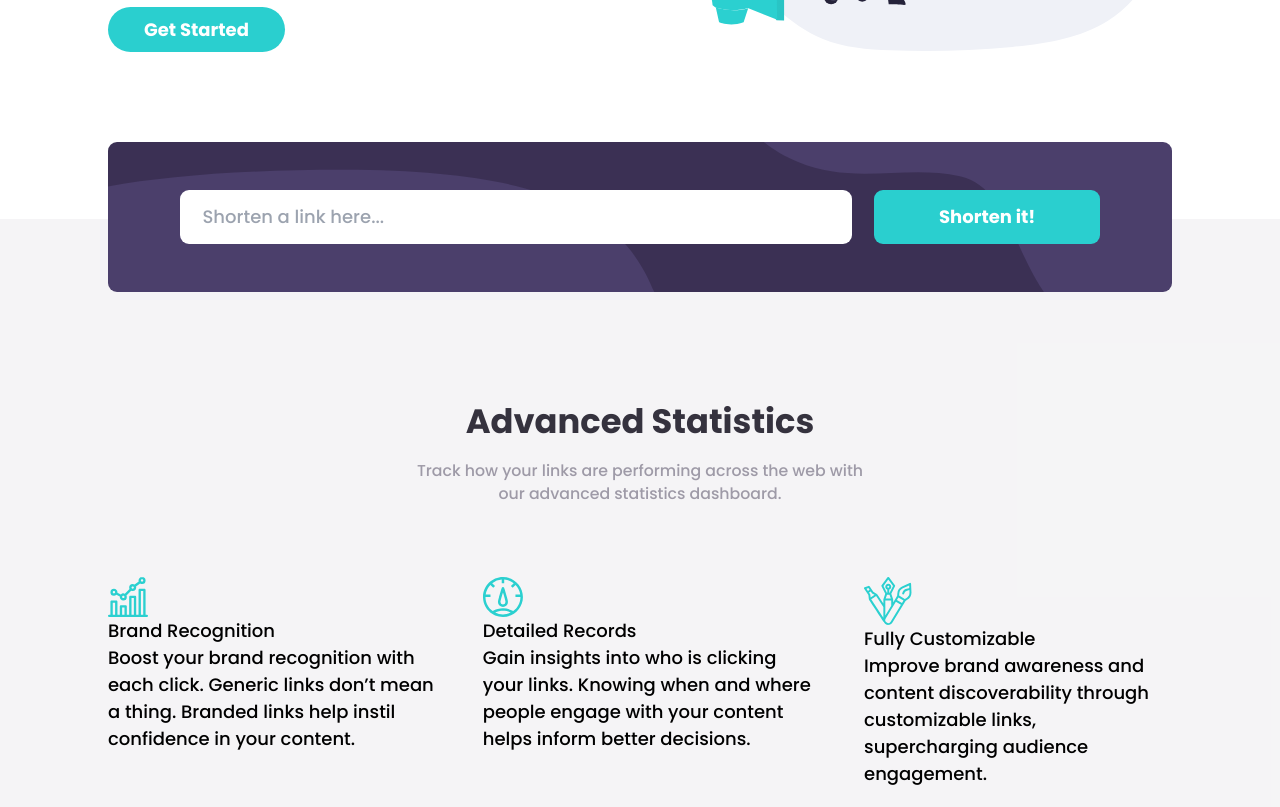
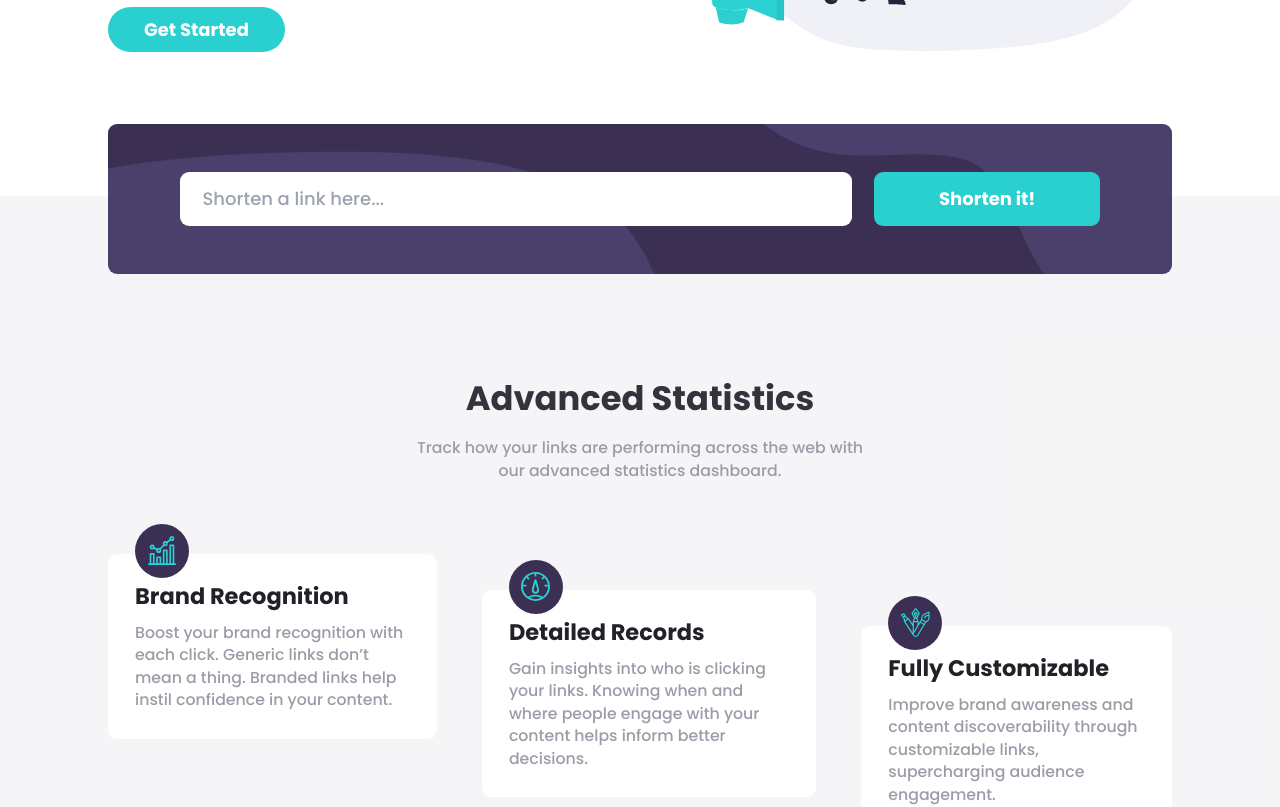
Before and after one commit to saroshfarhan/url-shortener, a React (Vite) app: page / in a window 1280 px wide. Shown: the part 420-1227 px from the top of the page. Built offline with nearby package versions, Linux system fonts and the light colour scheme.

Commit message:
statistics component copleted.

```diff
--- a/src/components/cta.jsx
+++ b/src/components/cta.jsx
@@ -2,7 +2,7 @@ import React from "react";
 
 function Cta() {
   return (
-    <div className="relative top-[-100px] flex h-[180px] items-center justify-center bg-primary_dark_violet bg-boostMobile bg-cover lg:bg-boostDeskTop">
+    <div className="flex h-[180px] items-center justify-center bg-primary_dark_violet bg-boostMobile bg-cover lg:bg-boostDeskTop">
       <div className="container flex flex-col items-center justify-center gap-5 px-3">
         <h1 className="text-2xl font-bold text-white lg:text-3xl">
           Boost your links today
--- a/src/components/main.jsx
+++ b/src/components/main.jsx
@@ -3,7 +3,7 @@ import mainImage from "../assets/illustration-working.svg";
 
 function Main() {
   return (
-    <div className="flex flex-col-reverse lg:mt-20 lg:flex lg:flex-row lg:items-center lg:justify-between lg:gap-8">
+    <div className="mb-32 flex flex-col-reverse lg:mt-20 lg:flex lg:flex-row lg:items-center lg:justify-between lg:gap-8">
       <div className="flex flex-col items-center justify-center lg:items-start lg:justify-start">
         <h1 className="mt-8 text-center text-4xl font-bold tracking-tight text-neutral_very_dark_violet lg:mt-0 lg:text-left lg:text-[70px] lg:leading-[4.6rem]">
           More than just shorter links
--- a/src/components/statistics.jsx
+++ b/src/components/statistics.jsx
@@ -24,16 +24,28 @@ const stats = [
 function Statistics() {
   const renderStats = stats.map((stat, index) => {
     return (
-      <div key={index}>
-        <img src={stat.img} alt={stat.title} />
-        <h1>{stat.title}</h1>
-        <h2>{stat.desc}</h2>
+      <div
+        key={index}
+        className={`relative flex flex-col items-center justify-center rounded-lg bg-white p-6 lg:items-start ${
+          index === 1 ? "lg:mt-8" : index === 2 ? "lg:mt-16" : "lg:mt-0"
+        }`}
+      >
+        <div className="absolute top-[-1.7rem] inline-flex h-[3rem] w-[3rem] items-center justify-center rounded-full bg-primary_dark_violet">
+          <img src={stat.img} alt={stat.title} className="w-[1.6rem]" />
+        </div>
+
+        <h1 className="text-center text-xl font-semibold text-neutral_very_dark_violet lg:text-left">
+          {stat.title}
+        </h1>
+        <h2 className="mt-2 text-center text-sm text-neutral_grayish_violet lg:text-left">
+          {stat.desc}
+        </h2>
       </div>
     );
   });
 
   return (
-    <div className="relative top-[-100px] z-[-10] bg-primary_dark_violet bg-opacity-5">
+    <div className="z-[-10] bg-primary_dark_violet bg-opacity-5">
       <div className="container px-3 pb-[5rem] pt-[75px] lg:px-[6rem]">
         <div id="shortLinks" className="hidden">
           <h1>shortened links</h1>
--- a/src/components/urlShortener.jsx
+++ b/src/components/urlShortener.jsx
@@ -2,7 +2,7 @@ import React from "react";
 
 function UrlShortener() {
   return (
-    <div className="mt-20 rounded-lg bg-primary_dark_violet bg-shortenMobile bg-cover lg:flex lg:h-[150px] lg:w-full lg:items-center lg:justify-center lg:bg-shortenDeskTop">
+    <div className="container absolute top-[-4rem] rounded-lg bg-primary_dark_violet bg-shortenMobile bg-cover lg:flex lg:h-[150px] lg:w-full lg:items-center lg:justify-center lg:bg-shortenDeskTop">
       <div className="flex flex-col gap-3 px-5 py-6 lg:w-full lg:flex-row lg:items-center lg:justify-evenly lg:gap-5 lg:px-16">
         <input
           type="text"
```
